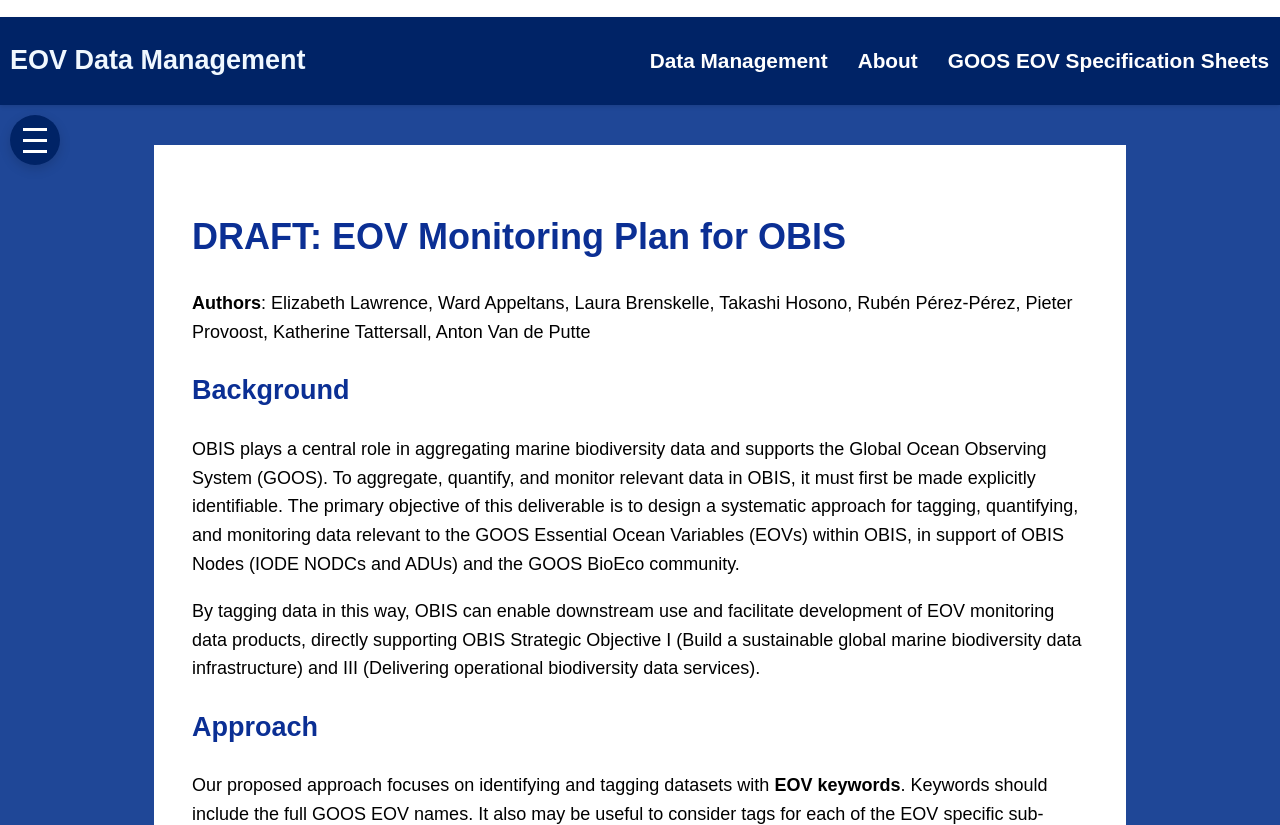
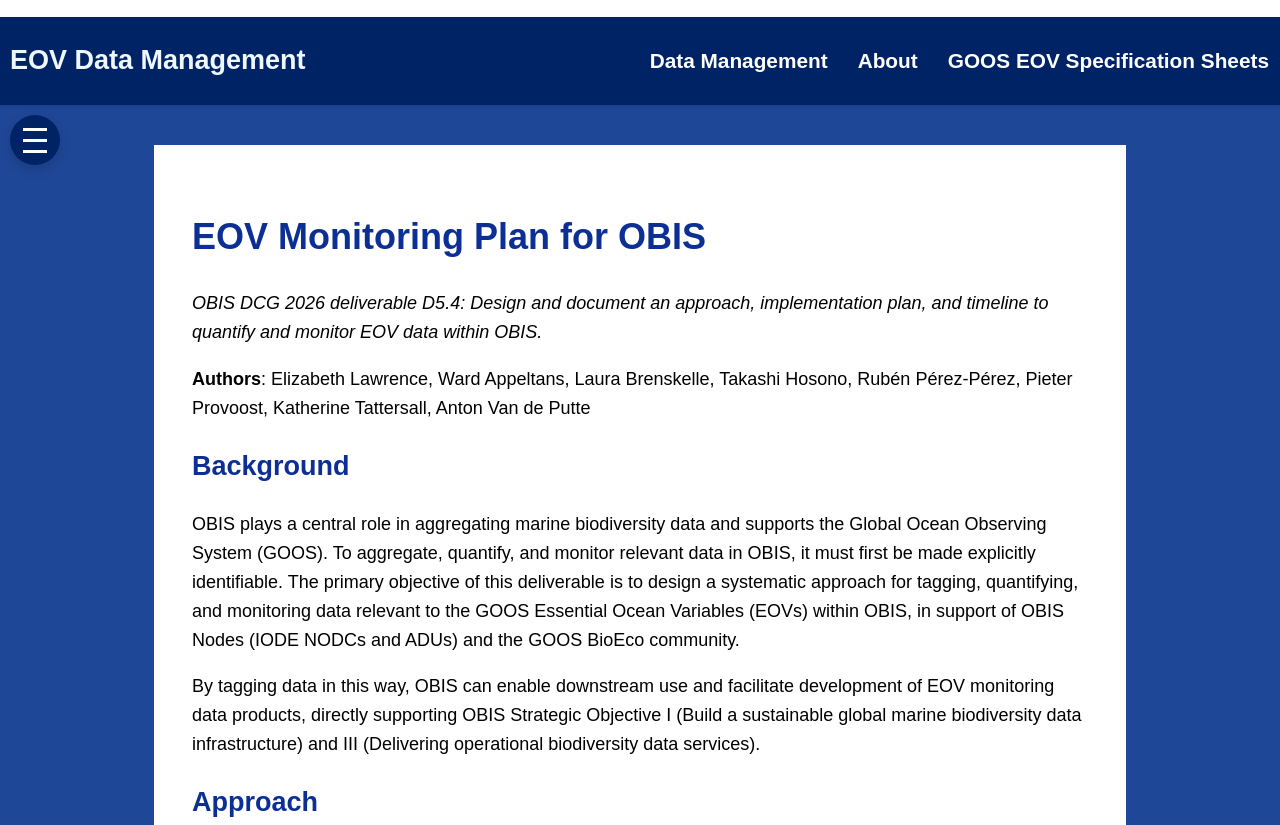
Before and after one commit to iobis/eov-data-management, a Jekyll site: the page built from obis-eov-monitoring/monitoringPlan_OBIS.md, in a window 1280 px wide and 900 px high, cut to the strip 75-900 px from the top of the window. Built offline with Jekyll 4.4.1, drawn with Linux system fonts in a browser that asks for light colours; our own code applies the rules of GitHub Pages for plain Markdown files.

Commit message:
Revise title and add deliverable description

```diff
--- a/obis-eov-monitoring/monitoringPlan_OBIS.md
+++ b/obis-eov-monitoring/monitoringPlan_OBIS.md
@@ -1,4 +1,6 @@
-# DRAFT: EOV Monitoring Plan for OBIS
+# EOV Monitoring Plan for OBIS
+
+_OBIS DCG 2026 deliverable D5.4: Design and document an approach, implementation plan, and timeline to quantify and monitor EOV data within OBIS._
 
 **Authors**: Elizabeth Lawrence, Ward Appeltans, Laura Brenskelle, Takashi Hosono, Rubén Pérez-Pérez, Pieter Provoost, Katherine Tattersall, Anton Van de Putte
 
```
